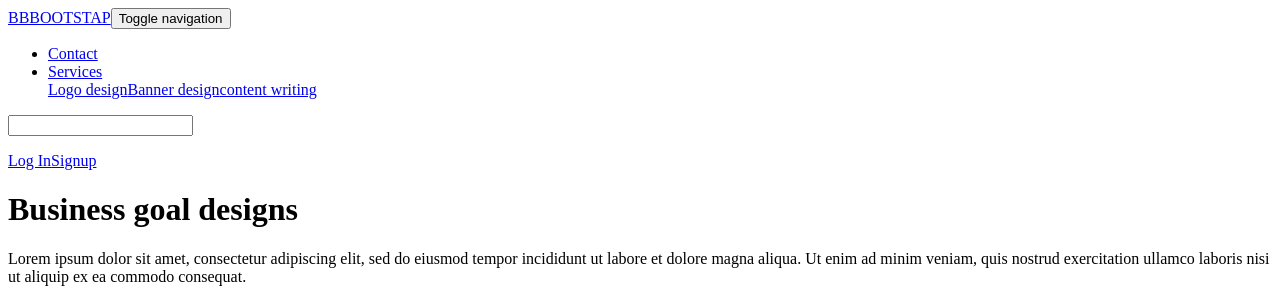
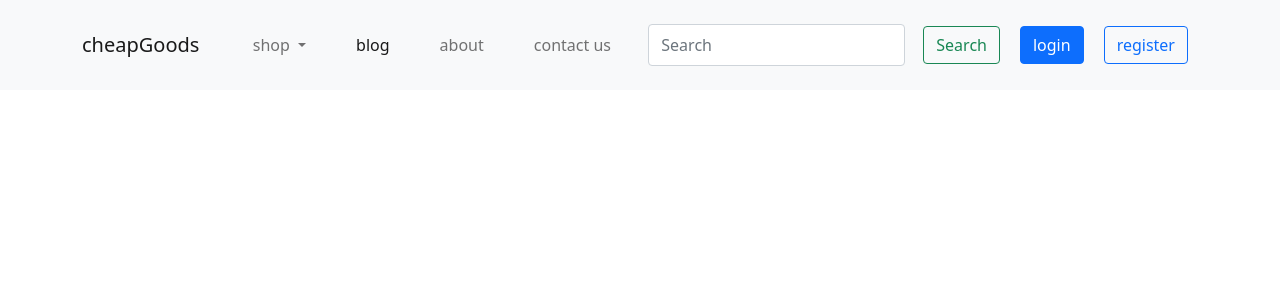
Before and after one commit to sammykingx/cheapGoods, a Flask app: page / in a window 1280 px wide. Shown: the top 300 px of the page. Run offline with Flask 2, Linux system fonts and the light colour scheme; parts of the project's set-up code (start-up, migrations or seed data) failed here and were passed over.

Commit message:
created the header

```diff
--- a/app_package/__init__.py
+++ b/app_package/__init__.py
@@ -2,5 +2,6 @@ from flask import Flask
 
 
 app = Flask(__name__)
+app.config['SECRET KEY'] = 'ec2e5161526a1d4668d7df8ad8af8e38b07c9e5e'
 
 import app_package.views
--- /dev/null
+++ b/app_package/static/styles/base_style.css
@@ -0,0 +1,20 @@
+* {
+    margin: 0px;
+    padding: 0px;
+    box-sizing: border-box;
+}
+
+.nav-item {
+    padding: 17px;
+    font-weight: 500px;
+    color: #011627;
+}
+
+.nav-item:hover {
+    transition: 0.4s;
+    color: #F64740;
+}
+
+.btn {
+    margin: 2px 10px;
+}
--- a/app_package/templates/base.html
+++ b/app_package/templates/base.html
@@ -1,38 +1,57 @@
-<div>
-        <div class="header-blue">
-            <nav class="navbar navbar-light navbar-expand-md navigation-clean-search">
-                <div class="container-fluid"><a class="navbar-brand" href="#">BBBOOTSTAP</a><button data-toggle="collapse" class="navbar-toggler" data-target="#navcol-1"><span class="sr-only">Toggle navigation</span><span class="navbar-toggler-icon"></span></button>
-                    <div class="collapse navbar-collapse"
-                        id="navcol-1">
-                        <ul class="nav navbar-nav">
-                            <li class="nav-item" role="presentation"><a class="nav-link" href="#">Contact</a></li>
-                            <li class="nav-item dropdown"><a class="dropdown-toggle nav-link" data-toggle="dropdown" aria-expanded="false" href="#">Services</a>
-                                <div class="dropdown-menu" role="menu"><a class="dropdown-item" role="presentation" href="#">Logo design</a><a class="dropdown-item" role="presentation" href="#">Banner design</a><a class="dropdown-item" role="presentation" href="#">content writing</a></div>
-                            </li>
-                        </ul>
-                        <form class="form-inline mr-auto" target="_self">
-                            <div class="form-group"><label for="search-field"><i class="fa fa-search text-white"></i></label><input class="form-control search-field" type="search" id="search-field" name="search"></div>
-                        </form><span class="navbar-text"> <a class="login" href="#">Log In</a></span><a class="btn btn-light action-button" role="button" href="#">Signup</a></div>
-                </div>
-            </nav>
-            <div class="container hero">
-                <div class="row">
-                    <div class="col-12 col-lg-6 col-xl-5 offset-xl-1">
-                        <h1>Business goal designs</h1>
-                        <p>Lorem ipsum dolor sit amet, consectetur adipiscing elit, sed do eiusmod tempor incididunt ut labore et dolore magna aliqua. Ut enim ad minim veniam, quis nostrud exercitation ullamco laboris nisi ut aliquip ex ea commodo consequat.<br></p>
-                        <button
-                            class="btn btn-light btn-lg action-button" type="button">Learn More<i class="fa fa-long-arrow-right ml-2"></i></button>
-                    </div>
-                    <div class="col-md-5 col-lg-5 offset-lg-1 offset-xl-0 d-none d-lg-block phone-holder">
-                        <div class="iphone-mockup">
-						<img class="device" src="https://i.imgur.com/bkCeTu7.png">
-                          <!--  <div class="screen">
-							</div>
 
-							-->
-                        </div>
-                    </div>
-                </div>
-            </div>
+<!doctype html>
+<html lang="en">
+  <head>
+    <meta charset="utf-8">
+    <meta name="viewport" content="width=device-width, initial-scale=1">
+    <link href="https://cdn.jsdelivr.net/npm/bootstrap@5.0.2/dist/css/bootstrap.min.css" rel="stylesheet">
+    <link rel="stylesheet" href="../static/styles/base_style.css">
+
+    <title>Page title</title>
+  </head>
+  <body>
+    <nav class="navbar navbar-expand-lg navbar-light bg-light">
+        <div class="container">
+          <a class="navbar-brand" href="#">cheapGoods</a>
+          <button class="navbar-toggler" type="button" data-bs-toggle="collapse" data-bs-target="#navbarSupportedContent" aria-controls="navbarSupportedContent" aria-expanded="false" aria-label="Toggle navigation">
+            <span class="navbar-toggler-icon"></span>
+          </button>
+          <div class="collapse navbar-collapse" id="navbarSupportedContent">
+            <ul class="navbar-nav m-auto mb-2 mb-lg-0">
+                <li class="nav-item dropdown">
+                    <a class="nav-link dropdown-toggle" href="#" id="navbarDropdown" role="button" data-bs-toggle="dropdown" aria-expanded="false">
+                      shop
+                    </a>
+                    <ul class="dropdown-menu" aria-labelledby="navbarDropdown">
+
+                      <li><a class="dropdown-item" href="#"> category 1 </a></li>
+                      <li><a class="dropdown-item" href="#"> category 2 </a></li>
+                      <li><a class="dropdown-item" href="#"> category 3 </a></li>
+                      <li><a class="dropdown-item" href="#"> category 4 </a></li>
+                    </ul>
+                  </li>
+              <li class="nav-item">
+                <a class="nav-link active" aria-current="page" href="#"> blog </a>
+              </li>
+              <li class="nav-item">
+                <a class="nav-link" href="#"> about </a>
+              </li>
+
+              <li class="nav-item">
+                <a class="nav-link" href="#" tabindex="-1" aria-disabled="true"> contact us </a>
+              </li>
+            </ul>
+            <form class="d-flex">
+              <input class="form-control me-2" type="search" placeholder="Search" aria-label="Search">
+              <button class="btn btn-outline-success" type="submit">Search</button>
+              <button class="btn btn-primary" type="submit"> login </button>
+              <button type="button" class="btn btn-outline-primary"> register </button>
+            </form>
+          </div>
         </div>
-    </div>
+      </nav>
+
+    <script src="https://cdn.jsdelivr.net/npm/bootstrap@5.0.2/dist/js/bootstrap.bundle.min.js"></script>
+
+  </body>
+</html>
--- a/app_package/views.py
+++ b/app_package/views.py
@@ -1,6 +1,6 @@
 from app_package import app
+from app_package.forms import login, register
 from flask import render_template
-import forms
 
 
 @app.route('/', strict_slashes=False)
@@ -9,11 +9,11 @@ def index():
     return render_template('base.html')
 
 @app.route('/login', strict_slashes=False)
-def login():
-    lg_form = forms.login()
+def signin():
+    lg_form = login()
     return render_template('login.html')
 
 @app.route('/register', strict_slashes=False)
-def register():
-    reg_form = forms.register()
-    return'<h1>Resister Page</h1>'
+def signup():
+    reg_form = register()
+    return '<h1>Resister Page</h1>'
```
Also changed, not shown: app_package/forms.py (+7 -7 lines).
